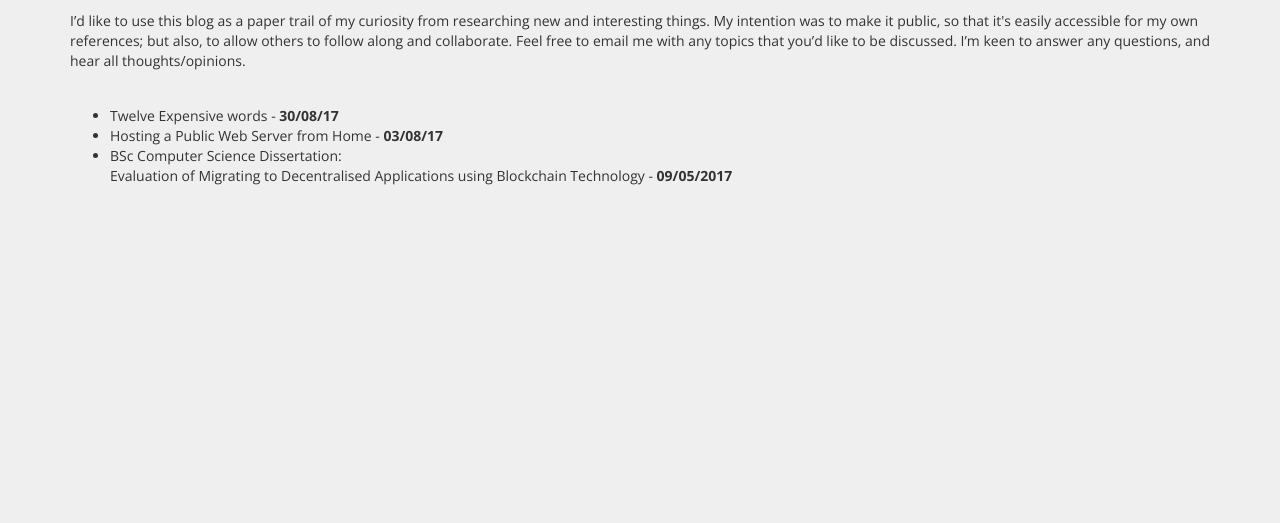
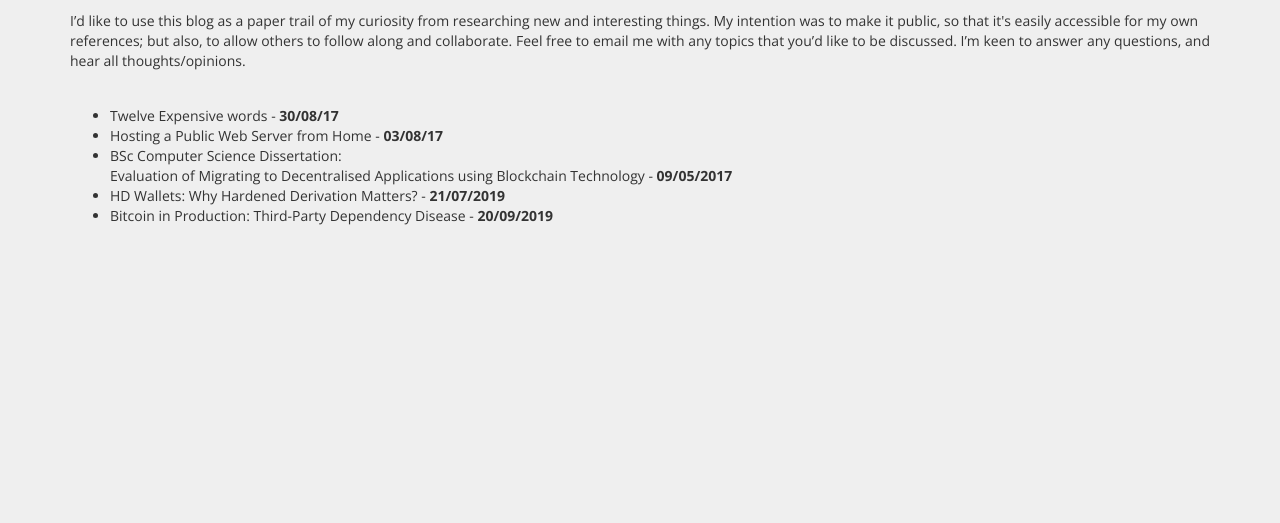
Before and after one commit to blmalone/personal-website, a plain HTML site: page blog.html in a window 1280 px wide. Shown: the part 194-717 px from the top of the page. Drawn offline with nearby package versions, Linux system fonts and the light colour scheme.

Commit message:
chore: Blogs page update to include medium links

```diff
--- a/blog.html
+++ b/blog.html
@@ -78,6 +78,12 @@
 							<a href="https://github.com/blmalone/Papers-and-Resume/blob/master/Dissertation_Blaine%20Malone.pdf">BSc Computer Science Dissertation:<br>
 							Evaluation of Migrating to Decentralised Applications using Blockchain Technology - <b>09/05/2017</b></a>
 						</li>
+						<li>
+							<a href="https://medium.com/@blainemalone01/bitcoin-in-production-third-party-dependency-disease-e159bacecc91">HD Wallets: Why Hardened Derivation Matters? - <b>21/07/2019</b></a>
+						</li>
+						<li>
+							<a href="https://medium.com/@blainemalone01/hd-wallets-why-hardened-derivation-matters-89efcdc71671">Bitcoin in Production: Third-Party Dependency Disease - <b>20/09/2019</b></a>
+						</li>
 					</ul>
 				</div>
 			</div>
```
